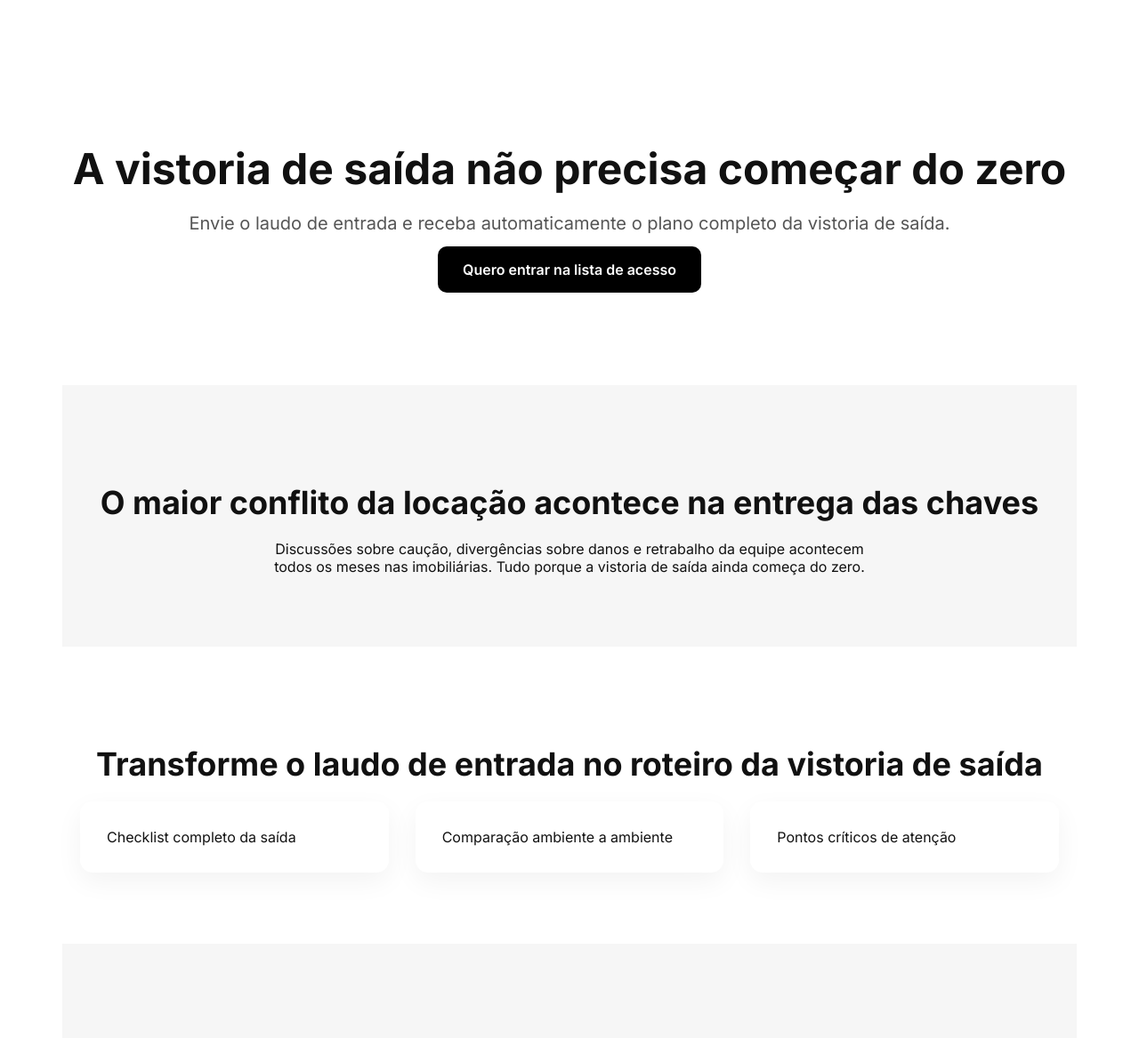
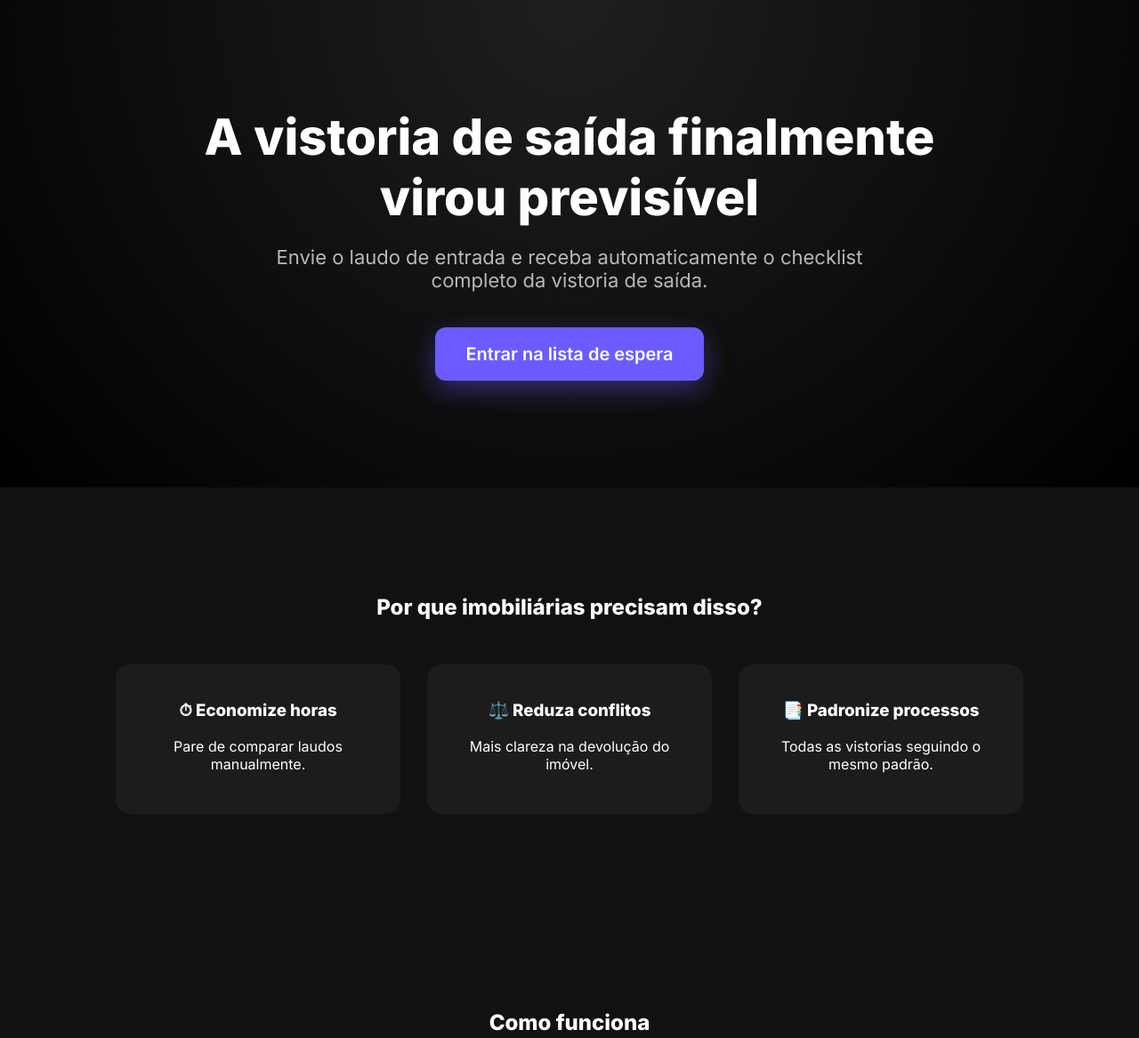
Before and after one commit to luizlessa-dev/laudomatch-site, a plain HTML site: page index.html in a window 1280 px wide. Shown: the top 1167 px of the page at 89% size. Drawn offline with Linux system fonts and the light colour scheme.

Commit message:
Landing V2 Moderna

```diff
--- a/index.html
+++ b/index.html
@@ -2,77 +2,118 @@
 <html lang="pt-br">
 <head>
 <meta charset="UTF-8">
+<title>LaudoMatch</title>
 <meta name="viewport" content="width=device-width, initial-scale=1.0">
-<title>LaudoMatch</title>
 
-<link href="https://fonts.googleapis.com/css2?family=Inter:wght@300;400;600;700&display=swap" rel="stylesheet">
+<link href="https://fonts.googleapis.com/css2?family=Inter:wght@300;400;600;800&display=swap" rel="stylesheet">
 
 <style>
 body{
 font-family:Inter, sans-serif;
 margin:0;
-color:#111;
-background:white;
+background:#0b0b0b;
+color:white;
+text-align:center;
 }
-.container{max-width:1100px;margin:auto;padding:80px 20px}
-.hero{text-align:center;padding:120px 20px}
-.hero h1{font-size:48px;margin-bottom:20px}
-.hero p{font-size:20px;color:#555;margin-bottom:30px}
-.btn{background:#000;color:#fff;padding:16px 28px;border-radius:10px;text-decoration:none;font-weight:600}
-.section-gray{background:#f6f6f6}
-.grid{display:grid;grid-template-columns:repeat(auto-fit,minmax(250px,1fr));gap:30px}
-.card{background:white;padding:30px;border-radius:14px;box-shadow:0 10px 30px rgba(0,0,0,0.05)}
-h2{font-size:36px;margin-bottom:20px;text-align:center}
+
+.hero{
+padding:120px 20px;
+background: radial-gradient(circle at top, #1f1f1f, #000);
+}
+
+h1{
+font-size:56px;
+max-width:900px;
+margin:auto;
+}
+
+.subtitle{
+font-size:22px;
+opacity:.7;
+margin:20px auto 40px;
+max-width:700px;
+}
+
+.cta{
+background:#6c5cff;
+padding:18px 34px;
+border-radius:12px;
+display:inline-block;
+font-weight:600;
+text-decoration:none;
+color:white;
+font-size:20px;
+box-shadow:0 10px 30px rgba(108,92,255,.4);
+}
+
+.section{
+padding:100px 20px;
+background:#111;
+}
+
+.cards{
+display:flex;
+gap:30px;
+justify-content:center;
+flex-wrap:wrap;
+margin-top:50px;
+}
+
+.card{
+background:#1c1c1c;
+padding:30px;
+border-radius:16px;
+width:260px;
+}
+
+.card h3{margin-top:10px}
+
+.final{
+padding:120px 20px;
+background:linear-gradient(180deg,#111,#000);
+}
 </style>
 </head>
 
 <body>
 
 <section class="hero">
-<h1>A vistoria de saída não precisa começar do zero</h1>
-<p>Envie o laudo de entrada e receba automaticamente o plano completo da vistoria de saída.</p>
-<a class="btn">Quero entrar na lista de acesso</a>
+<h1>A vistoria de saída finalmente virou previsível</h1>
+<p class="subtitle">Envie o laudo de entrada e receba automaticamente o checklist completo da vistoria de saída.</p>
+<a class="cta">Entrar na lista de espera</a>
 </section>
 
-<section class="container section-gray">
-<h2>O maior conflito da locação acontece na entrega das chaves</h2>
-<p style="text-align:center;max-width:700px;margin:auto">
-Discussões sobre caução, divergências sobre danos e retrabalho da equipe acontecem todos os meses nas imobiliárias.
-Tudo porque a vistoria de saída ainda começa do zero.
-</p>
-</section>
-
-<section class="container">
-<h2>Transforme o laudo de entrada no roteiro da vistoria de saída</h2>
-<div class="grid">
-<div class="card">Checklist completo da saída</div>
-<div class="card">Comparação ambiente a ambiente</div>
-<div class="card">Pontos críticos de atenção</div>
+<section class="section">
+<h2>Por que imobiliárias precisam disso?</h2>
+<div class="cards">
+<div class="card">
+<h3>⏱ Economize horas</h3>
+<p>Pare de comparar laudos manualmente.</p>
+</div>
+<div class="card">
+<h3>⚖️ Reduza conflitos</h3>
+<p>Mais clareza na devolução do imóvel.</p>
+</div>
+<div class="card">
+<h3>📑 Padronize processos</h3>
+<p>Todas as vistorias seguindo o mesmo padrão.</p>
+</div>
 </div>
 </section>
 
-<section class="container section-gray">
-<h2>Menos tempo perdido. Mais segurança jurídica.</h2>
-<div class="grid">
-<div class="card">Reduza retrabalho</div>
-<div class="card">Diminua conflitos</div>
-<div class="card">Padronize processos</div>
-<div class="card">Aumente a segurança jurídica</div>
+<section class="section">
+<h2>Como funciona</h2>
+<div class="cards">
+<div class="card"><h3>1️⃣ Envie o laudo</h3></div>
+<div class="card"><h3>2️⃣ IA analisa</h3></div>
+<div class="card"><h3>3️⃣ Receba checklist</h3></div>
 </div>
 </section>
 
-<section class="container">
-<h2>Como funciona</h2>
-<div class="grid">
-<div class="card">1️⃣ Envie o laudo de entrada</div>
-<div class="card">2️⃣ A IA analisa o documento</div>
-<div class="card">3️⃣ Receba o checklist completo</div>
-</div>
-</section>
-
-<section class="hero">
+<section class="final">
 <h2>Seja uma das primeiras imobiliárias a testar</h2>
-<a class="btn">Quero entrar na lista</a>
+<br>
+<a class="cta">Quero acesso antecipado</a>
 </section>
 
 </body>
```
